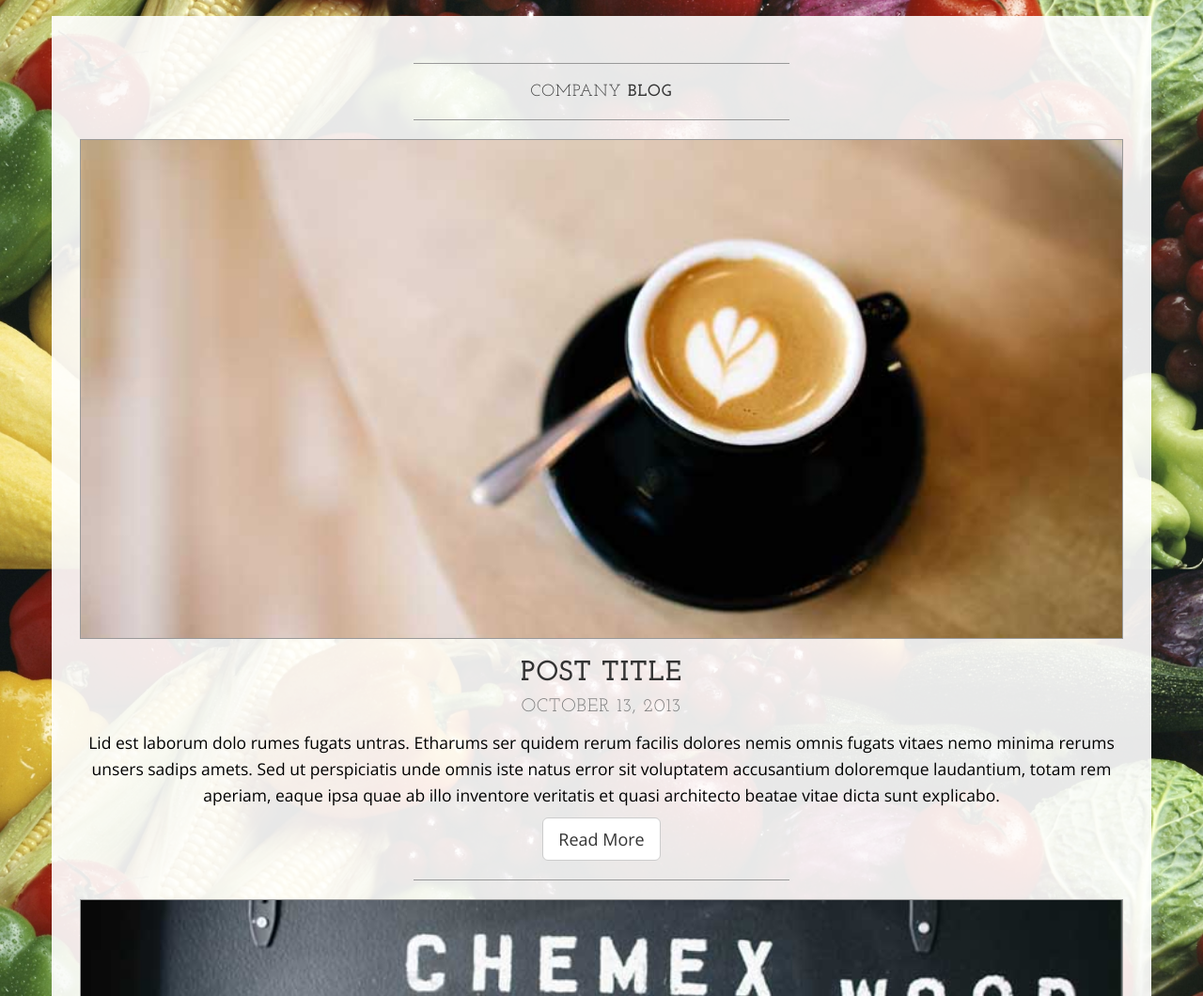
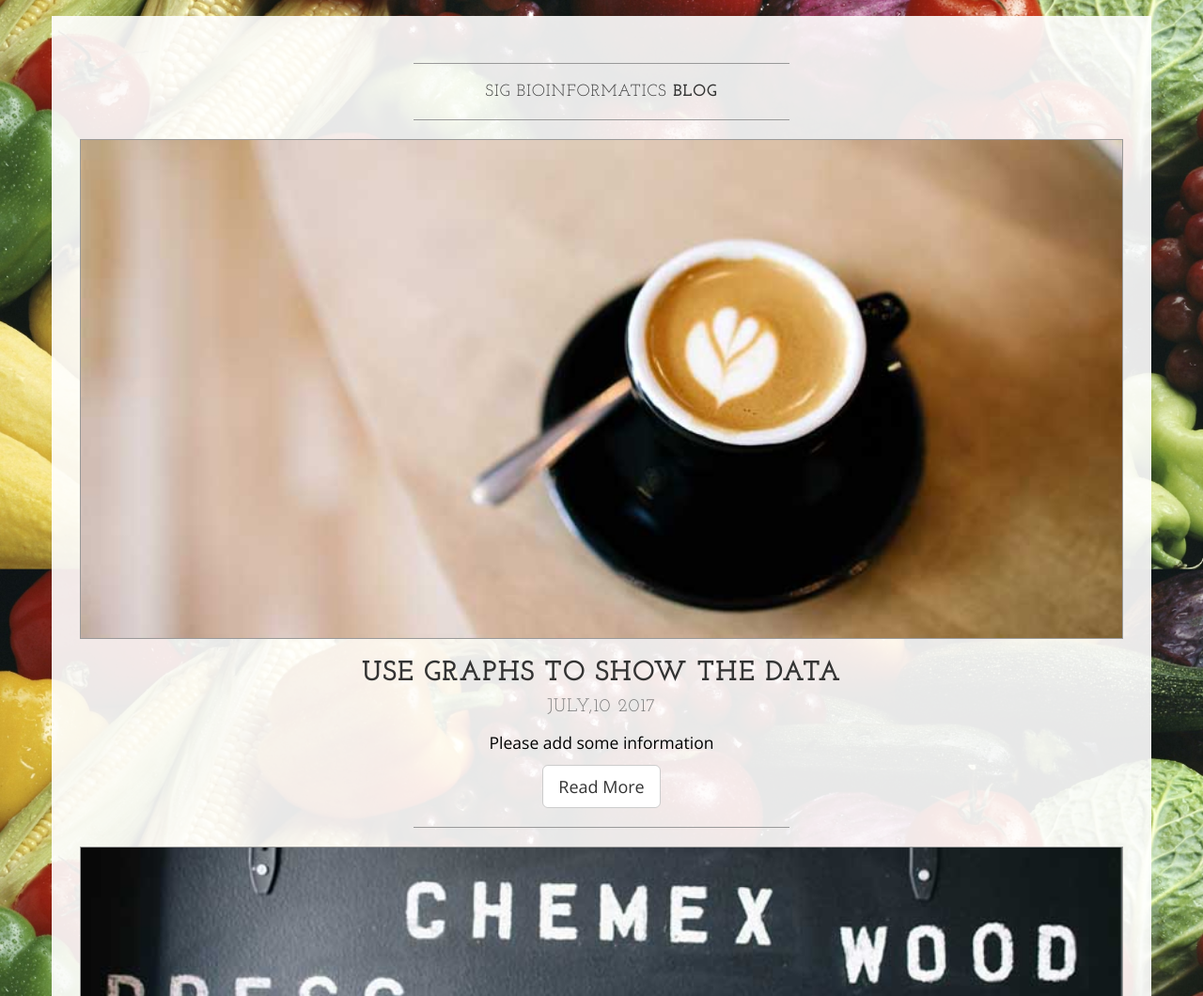
Before and after one commit to Zekaid/Bioinformatics, a plain HTML site: page blog.html in a window 1280 px wide. Shown: the part 273-1333 px from the top of the page at 94% size. Drawn offline with nearby package versions, Linux system fonts and the light colour scheme.

```diff
--- a/blog.html
+++ b/blog.html
@@ -77,18 +77,18 @@
             <div class="box">
                 <div class="col-lg-12">
                     <hr>
-                    <h2 class="intro-text text-center">Company
+                    <h2 class="intro-text text-center">SIG BIOINFORMATICS
                         <strong>blog</strong>
                     </h2>
                     <hr>
                 </div>
                 <div class="col-lg-12 text-center">
                     <img class="img-responsive img-border img-full" src="img/slide-1.jpg" alt="">
-                    <h2>Post Title
+                    <h2>Use graphs to show the data
                         <br>
-                        <small>October 13, 2013</small>
+                        <small>July,10 2017</small>
                     </h2>
-                    <p>Lid est laborum dolo rumes fugats untras. Etharums ser quidem rerum facilis dolores nemis omnis fugats vitaes nemo minima rerums unsers sadips amets. Sed ut perspiciatis unde omnis iste natus error sit voluptatem accusantium doloremque laudantium, totam rem aperiam, eaque ipsa quae ab illo inventore veritatis et quasi architecto beatae vitae dicta sunt explicabo.</p>
+                    <p>Please add some information</p>
                     <a href="#" class="btn btn-default btn-lg">Read More</a>
                     <hr>
                 </div>
```
